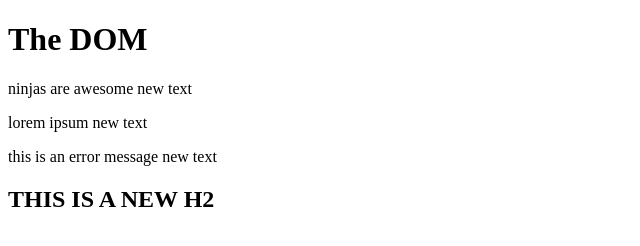
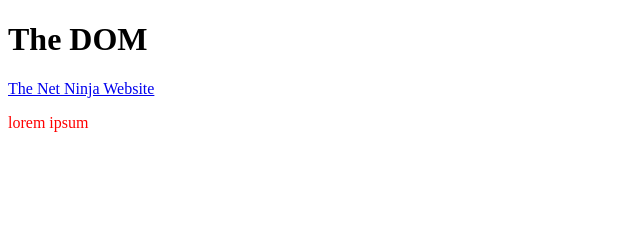
Before and after one commit to 110yinon/JavaScript-Tutorial, a plain HTML site: page index.html in a window 1280 px wide. Shown: the whole page, without its empty margins (0-640 px from the left). Drawn offline with Linux system fonts and the light colour scheme.

Commit message:
get and set attributes

```diff
--- a/index.html
+++ b/index.html
@@ -8,18 +8,11 @@
 </head>
 
 <body>
+    <h1>The DOM</h1>
 
-    <h1 id="page-title">The DOM</h1>
+    <a href="https://www.google.com">Link to somewhere cool...</a>
 
-    <div>
-        <p>hello world</p>
-        <p>lorem ipsum</p>
-        <p class="error">this is an error message</p>
-    </div>
-
-    <div class="content">
-        <p>this is the content</p>
-    </div>
+    <p class="error">lorem ipsum</p>
 
     <script src="/sandbox.js"></script>
 </body>
--- a/sandbox.js
+++ b/sandbox.js
@@ -1,19 +1,11 @@
-// changing text content inside the first p tag on page
-const para = document.querySelector('p');
+const link = document.querySelector('a');
 
-console.log(para.innerText); // hello world
-para.innerText = 'ninjas are awesome';
-console.log(para.innerText); // ninjas are awesome
+console.log(link.getAttribute('href')); // https://www.google.com
+link.setAttribute('href','https://www.thenetninja.co.uk');
+link.innerText = 'The Net Ninja Website';
 
-// grabs all p tags
-const paras = document.querySelectorAll('p');
-paras.forEach(para => para.innerText += ' new text'); // append some new text to each one
+const msg = document.querySelector('p');
 
-
-const content = document.querySelector('.content');
-console.log(content.innerHTML);// <p>this is the content new text</p>
-content.innerHTML = '<h2>THIS IS A NEW H2</h2>'; // overwrite the p tag
-
-
-// const people = ['mario', 'luigi', 'yoshi'];
-// people.forEach(person => content.innerHTML += `<p>${person}</p>`)
+console.log(msg.getAttribute('class'));// 'error'
+msg.setAttribute('class','success');
+msg.setAttribute('style','color:red');// new attribute
```
